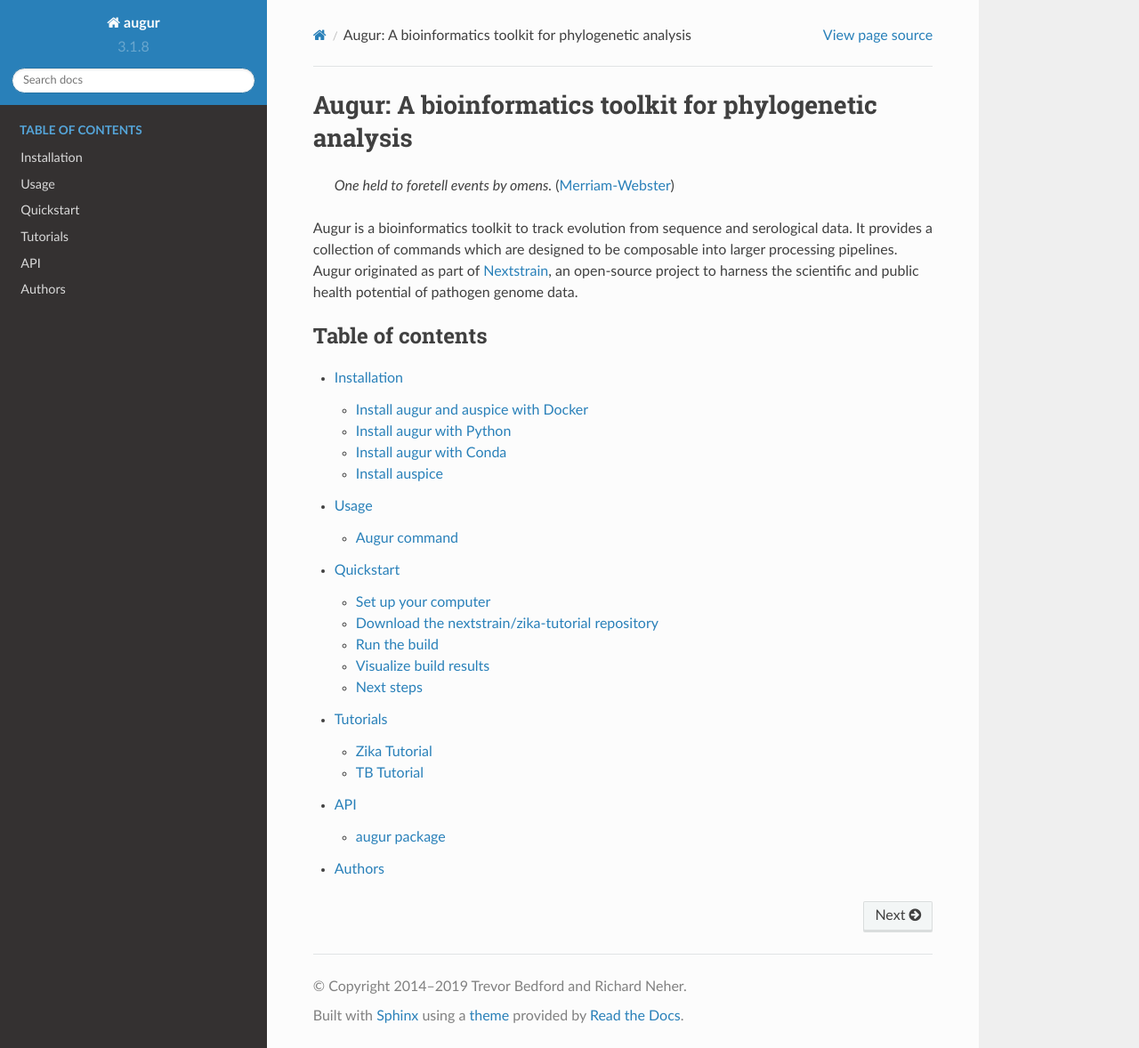
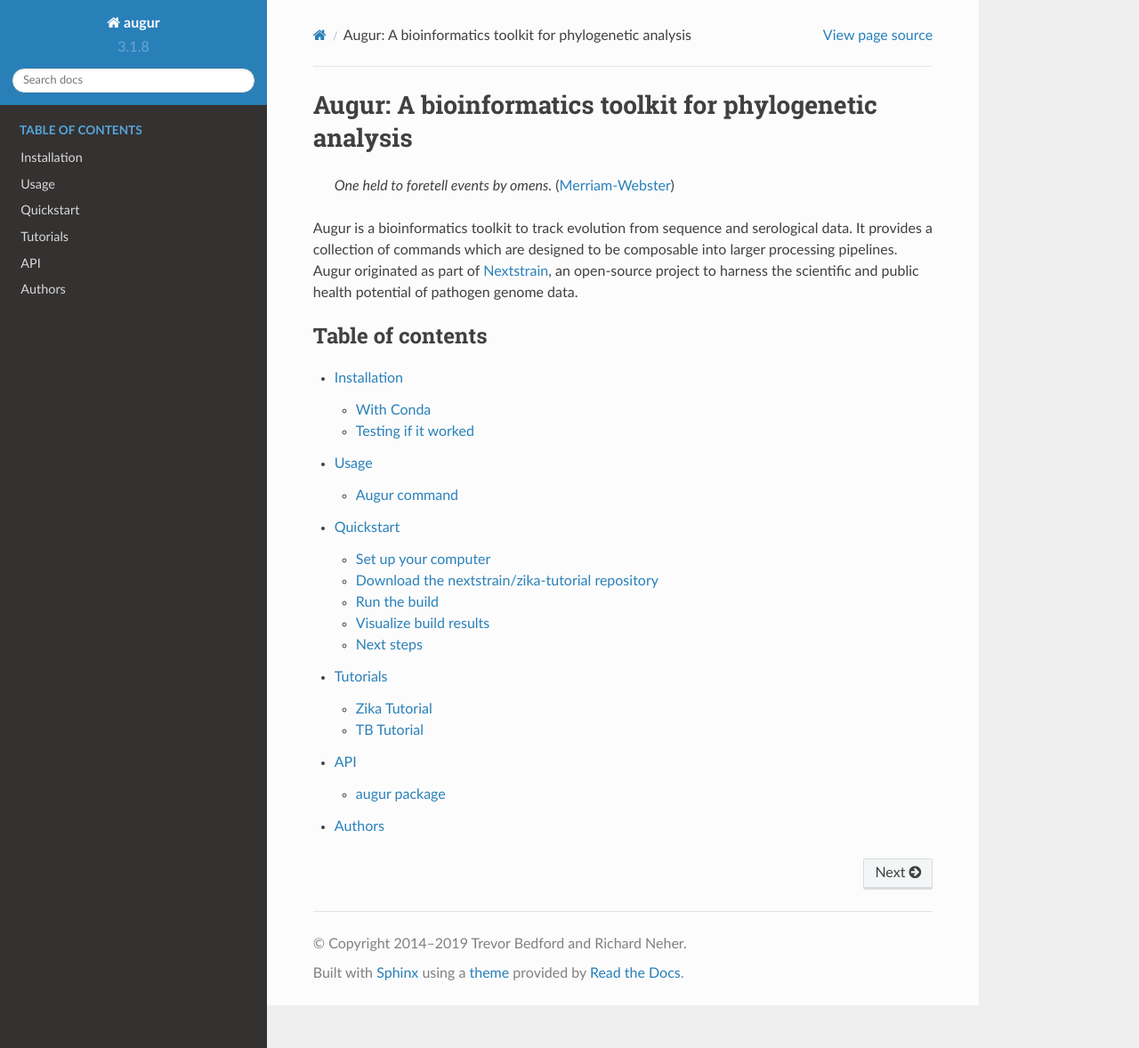
Before and after one commit to nextstrain/augur, a Sphinx documentation site: the page built from docs/index.rst, in a window 1280 px wide and 1178 px high. Shown: the whole window at 89% size. Built offline with Sphinx 7.4.7 and the Read the Docs theme 2.0.0, drawn with Linux system fonts in a browser that asks for light colours; the version number is read from the project's files by our own code; part of the change alters nothing that is shown.

Commit message:
Docs: Update the installation page to be augur-specific
This adapts a lot of the material from the augur README, which I think
is more suited than the general Nextstrain installation docs.

````diff
--- a/docs/installation.md
+++ b/docs/installation.md
@@ -1,85 +1,48 @@
 # Installation
 
-Nextstrain consists of a bioinformatics pipeline utility, `augur`, and a web application for data visualization, `auspice`.
-The following instructions describe how to install augur and auspice on Mac OS X or an Ubuntu-style Linux distribution.
-If you are using Windows, we have instructions for [installing a Linux subsystem](/docs/getting-started/windows-help) to get Nexstrain running.
+Augur is written in Python 3 and requires at least Python 3.4.
+It's published on [PyPi](https://pypi.org) as [nextstrain-augur](https://pypi.org/project/nextstrain-augur), so you can install it with `pip` like so:
 
-Install the following dependencies, before you begin:
+    python -m pip install nextstrain-augur
 
-* [git](https://git-scm.com/downloads)
-* [Python 3](https://www.python.org/downloads/)
+You can also install from a git clone or other copy of the source code by running:
 
-### Install augur and auspice with Docker
+    python -m pip install .
 
-TBD.
+If your system has both Python 2 and Python 3 installed side-by-side, you may need to use `python3` instead of just `python` (which often defaults to Python 2 when both Python versions are installed).
 
-### Install augur with Python
+Augur uses some common external bioinformatics programs which you'll need to install to have a fully functioning toolkit:
 
-Install augur.
+* `augur align` requires [mafft](https://mafft.cbrc.jp/alignment/software/)
 
-```
-pip3 install git+https://github.com/nextstrain/augur@master
-```
+* `augur tree` requires at least one of:
+   - [IQ-TREE](http://www.iqtree.org/) (used by default)
+   - [RAxML](https://sco.h-its.org/exelixis/web/software/raxml/) (optional alternative)
+   - [FastTree](http://www.microbesonline.org/fasttree/) (optional alternative)
 
-Test your installation.
+* Bacterial data (or any VCF usage) requires [vcftools](https://vcftools.github.io/)
 
-```
-augur -h
-```
+On macOS, you can install these external programs using [Homebrew](https://brew.sh/) with:
 
-To run augur, you also need to install the following dependencies.
+    brew install mafft iqtree raxml fasttree vcftools
 
-#### Install augur dependencies on Mac OS X
+On Debian/Ubuntu, you can install them via:
 
-If you do not have the `brew` command, [download and install the latest version of Homebrew](https://brew.sh/).
-
-```
-brew install fasttree iqtree mafft raxml vcftools
-```
-
-#### Install augur dependencies on Linux
-
-On Ubuntu, you can use `apt` to install the required packages:
-
-```
-sudo apt install fasttree iqtree mafft raxml vcftools
-```
+    sudo apt install mafft iqtree raxml fasttree vcftools
 
 Other Linux distributions will likely have the same packages available, although the names may differ slightly.
 
-### Install augur with Conda
+## With Conda
 
-If you do not have the `conda` command, [download and install the latest version of Miniconda](https://conda.io/miniconda.html) for Python 3.
+Alternatively, augur itself and all of its dependencies can be installed into a [Conda](https://conda.io/miniconda.html) environment:
 
-Install augur and its dependencies in a new `nextstrain` environment.
+    conda env create -f environment.yml
 
-```
-curl -L https://tinyurl.com/y9dmtc2k > nextstrain.yaml
-conda env create -n nextstrain -f nextstrain.yaml
-```
+When that finishes, the enviroment needs to be activated whenever you want to use augur:
 
-Test your installation.
+    conda activate augur
 
-```
-conda activate nextstrain
-augur -h
-```
+## Testing if it worked
 
-### Install auspice
-
-[Install Node.js](https://nodesource.com/blog/installing-node-js-tutorial-using-nvm-on-mac-os-x-and-ubuntu/) and then install auspice and its dependencies.
-
-```
-# Download auspice.
-git clone https://github.com/nextstrain/auspice
-cd auspice
-
-# Install auspice dependencies.
-npm install
-```
-
-Test your auspice installation by starting the server.
-
-```
-npm run dev
-```
+If installation worked, you should be able to run `augur --help` and see
+augur's primary help output.
````
